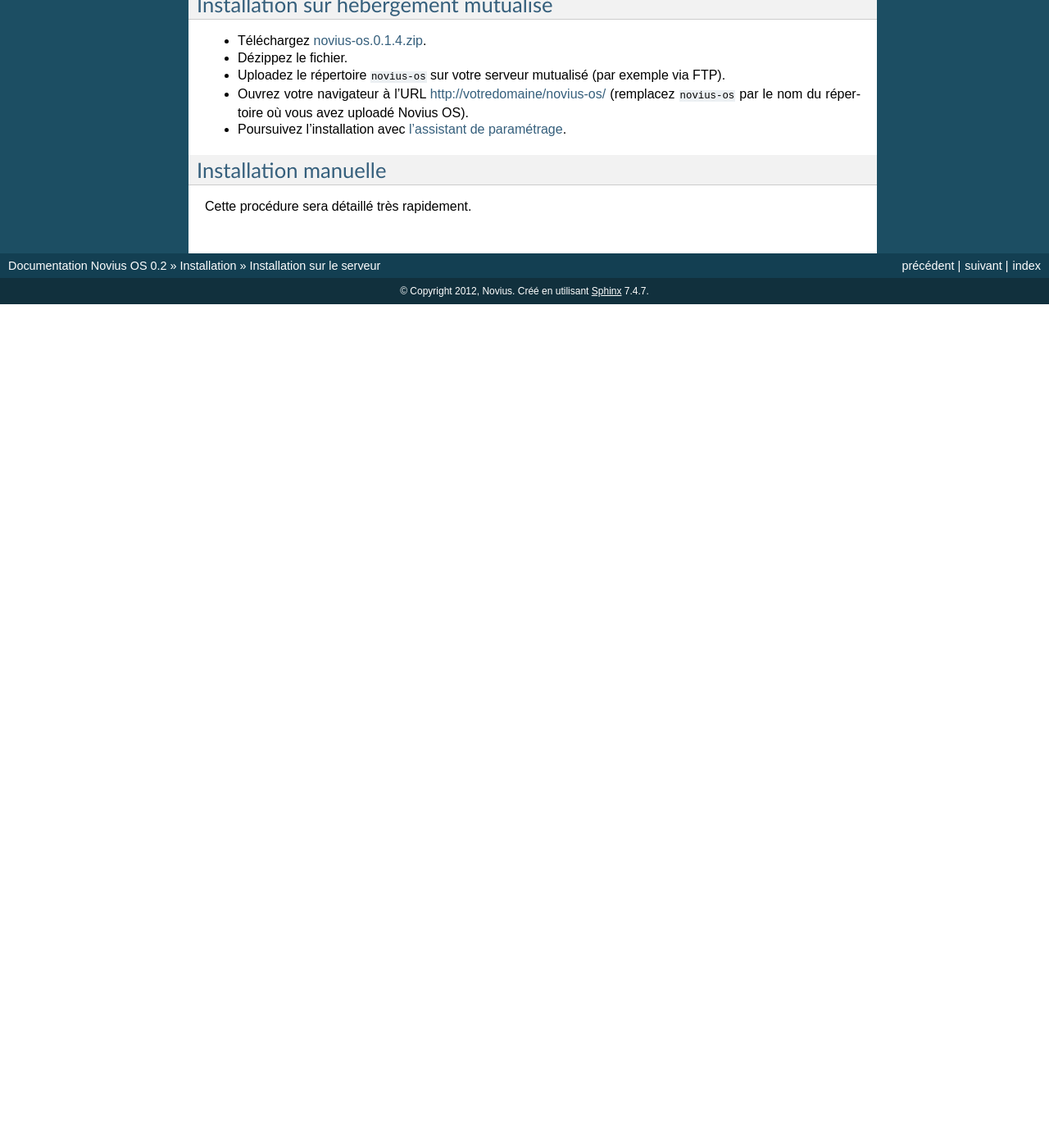
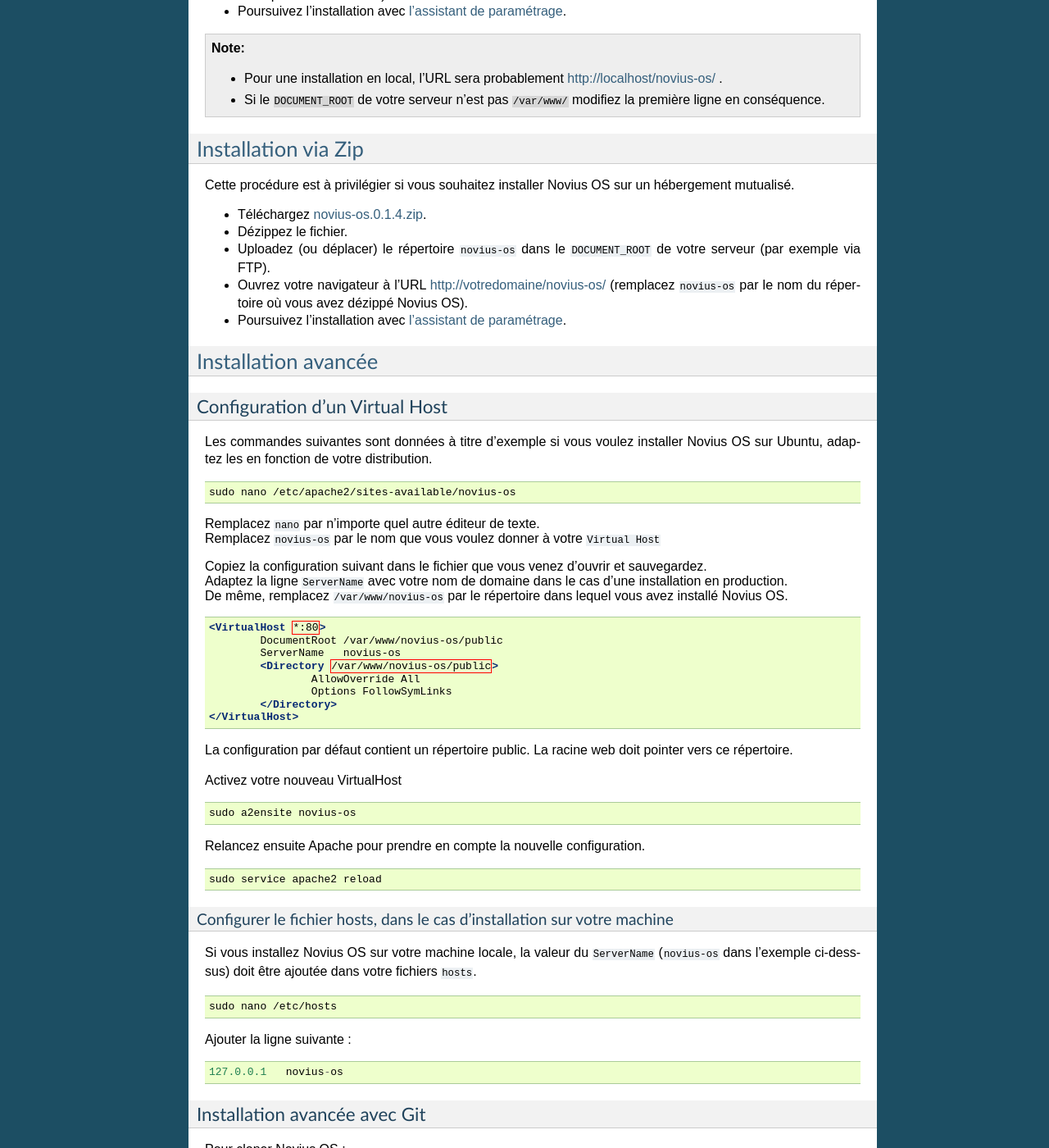
Before and after one commit to vrcAlbert/documentation-api, a Sphinx documentation site: the page built from source/install/install.rst, in a window 1280 px wide and 1400 px high, scrolled down 1088 px. Shown: the whole window at 82% size. Built offline with Sphinx 7.4.7, drawn with Linux system fonts in a browser that asks for light colours; before the commit the page ends 1459 px from its top, so only the background shows below that; some of the changed text lies outside the part shown.

Commit message:
Install done

```diff
--- a/source/install/install.rst
+++ b/source/install/install.rst
@@ -8,7 +8,18 @@
 ******************
 
 * Disposer d'un serveur **LAMP**
-* Avoir le mod_rewrite d’Apache est activé
+	.. code-block:: guess
+
+			sudo apt-get install apache2 php5 mysql-server libapache2-mod-php5 php5-mysql
+
+* Avoir le **mod_rewrite d’Apache** est activé.
+	.. code-block:: guess
+
+			sudo a2enmod rewrite
+
+| Les commandes sont données à titre d'exemple si vous voulez installer Novius OS sur votre machine locale ou sur un serveur sur lequel vous avez les droits d'administration.
+| Elles sont valables pour installation sur Ubuntu, adaptez les en fonction de votre distribution.
+
 
 .. note::
 
@@ -18,17 +29,17 @@
 *******************
 
 Prérequis
----------
+=========
 
-* Avoir un accès ligne de commande sur le serveur
+* Avoir un accès ligne de commande sur le serveur et disposer des droits d'administation ``sudo``.
 * Avoir **Git** installé.
 
 Installation
-------------
+============
 
 Ouvrez un terminal et saisissez :
 
-::
+.. code-block:: guess
 
     cd /var/www
     sudo wget https://raw.github.com/novius-os/ci/master/0.2/tools/install.sh && sh install.sh
@@ -47,17 +58,99 @@
 	* Pour une installation en local, l'URL sera probablement http://localhost/novius-os/ .
 	* Si le ``DOCUMENT_ROOT`` de votre serveur n'est pas ``/var/www/`` modifiez la première ligne en conséquence.
 
-Installation sur hébergement mutualisé
-**************************************
+Installation via Zip
+********************
+
+Cette procédure est à privilégier si vous souhaitez installer Novius OS sur un hébergement mutualisé.
 
 * Téléchargez  `novius-os.0.1.4.zip <http://nova.li/nos-014>`_.
 * Dézippez le fichier.
-* Uploadez le répertoire ``novius-os`` sur votre serveur mutualisé (par exemple via FTP).
-* Ouvrez votre navigateur à l'URL http://votredomaine/novius-os/ (remplacez ``novius-os`` par le nom du répertoire où vous avez uploadé Novius OS).
+* Uploadez (ou déplacer) le répertoire ``novius-os`` dans le ``DOCUMENT_ROOT`` de votre serveur (par exemple via FTP).
+* Ouvrez votre navigateur à l'URL http://votredomaine/novius-os/ (remplacez ``novius-os`` par le nom du répertoire où vous avez dézippé Novius OS).
 * Poursuivez l'installation avec :doc:`l'assistant de paramétrage <setup_wizard>`.
 
 
-Installation manuelle
-*********************
+Installation avancée
+********************
 
-Cette procédure sera détaillé très rapidement.
+Configuration d'un Virtual Host
+===============================
+
+Les commandes suivantes sont données à titre d'exemple si vous voulez installer Novius OS sur Ubuntu, adaptez les en fonction de votre distribution.
+
+.. code-block:: guess
+
+	sudo nano /etc/apache2/sites-available/novius-os
+
+| Remplacez ``nano`` par n'importe quel autre éditeur de texte.
+| Remplacez ``novius-os`` par le nom que vous voulez donner à votre ``Virtual Host``
+
+| Copiez la configuration suivant dans le fichier que vous venez d'ouvrir et sauvegardez.
+| Adaptez la ligne ``ServerName`` avec votre nom de domaine dans le cas d'une installation en production.
+| De même, remplacez ``/var/www/novius-os`` par le répertoire dans lequel vous avez installé Novius OS.
+
+.. code-block:: guess
+
+	<VirtualHost *:80>
+		DocumentRoot /var/www/novius-os/public
+		ServerName   novius-os
+		<Directory /var/www/novius-os/public>
+			AllowOverride All
+			Options FollowSymLinks
+		</Directory>
+	</VirtualHost>
+
+La configuration par défaut contient un répertoire public. La racine web doit pointer vers ce répertoire.
+
+Activez votre nouveau VirtualHost
+
+.. code-block:: guess
+
+	sudo a2ensite novius-os
+
+Relancez ensuite Apache pour prendre en compte la nouvelle configuration.
+
+.. code-block:: guess
+
+	sudo service apache2 reload
+
+Configurer le fichier hosts, dans le cas d'installation sur votre machine
+-------------------------------------------------------------------------
+
+Si vous installez Novius OS sur votre machine locale, la valeur du ``ServerName`` (``novius-os`` dans l'exemple ci-desssus) doit être ajoutée dans votre fichiers ``hosts``.
+
+.. code-block:: guess
+
+	sudo nano /etc/hosts
+
+Ajouter la ligne suivante :
+
+.. code-block:: guess
+
+	127.0.0.1   novius-os
+
+Installation avancée avec Git
+=============================
+
+Pour cloner Novius OS :
+
+.. code-block:: guess
+
+	git clone --recursive git://github.com/novius-os/novius-os.git
+
+Cette commande télécharge le dépôt principal, avec plusieurs submodules :
+
+* novius-os : le cœur de Novius OS, qui contient lui-même des submodules, comme fuel-core ou fuel-orm.
+* Différents submodules dans local/applications : les applications blog, news, comments, form, slideshow...
+
+| Le dépôt est configuré pour que lors d'un clone, il pointe vers la dernière version stable.
+| Lorsqu'une nouvelle version est disponible, on la créé dans une branche.
+| Pour le moment, tous les dépôts dépendants de novius-os/novius-os sont synchronisés au niveau des numéros de version. C'est-à-dire qu'une application disponible sur notre compte Github suit les mêmes numéros de version que le cœur de Novius OS. Donc si vous utilisez novius-os/core en version 0.3 (qui n'est pas encore sorti !), alors vous devriez aussi utiliser novius-os/app dans le même numéro de version 0.3.
+| Pour changer la version que vous voulez utiliser après un clone, n'oubliez pas de mettre à jour les submodules !
+| Exemple qui utilise la dernière nightly de la branche dev :
+
+.. code-block:: guess
+
+	cd /var/www/novius-os/
+	git checkout dev
+	git submodule update --recursive
```
